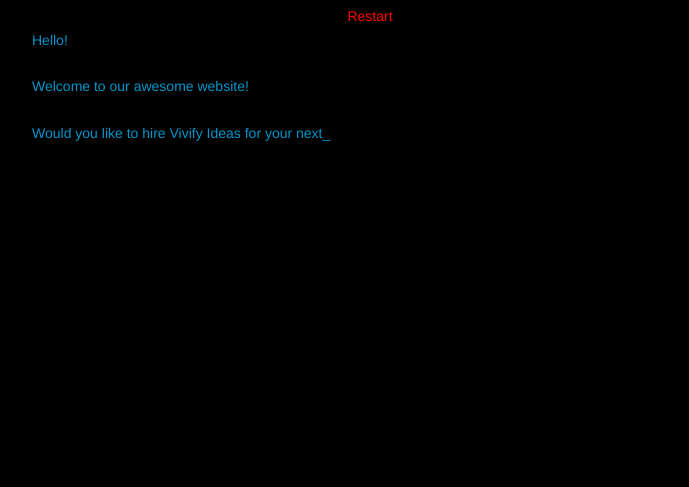
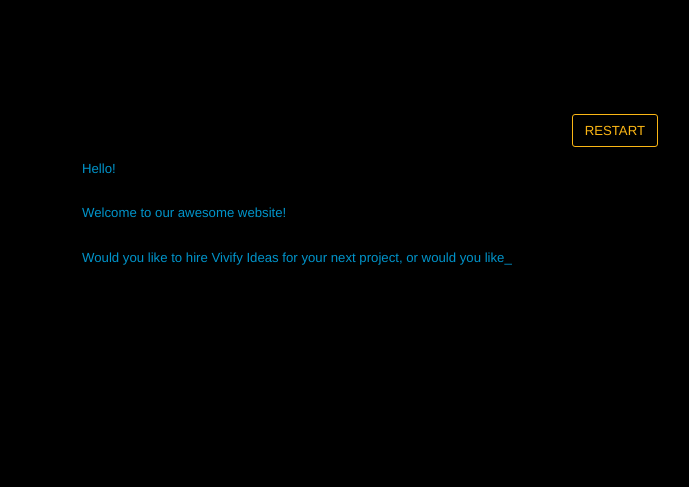
Before and after one commit to mkanostrevac/chatbot, a website: page index.html in a window 1280 px wide. Shown: the whole page, without its empty margins (270-959 px from the left). Drawn offline with Linux system fonts and the light colour scheme.

Commit message:
firefox fixes part 1

```diff
--- a/index.html
+++ b/index.html
@@ -8,8 +8,7 @@
 </head>
 
 <body>
-    <div class="chat-container">
-        <div id="restart" class="chat__restart--button"> Restart </div>
+    <div id="chat-container">
         <div id="chatbot">
         </div>
     </div>
@@ -19,16 +18,11 @@
     <script type="text/javascript" src="resources/assets/js/app.js"></script>
 
     <script type="text/javascript">
- 		setTimeout(function() {
-
-            var restart = document.getElementById("restart");
-            restart.addEventListener("click", function(i) {
-                chatModule.startNew();
-            });
-
+        setTimeout(function() {
             chatModule.continueLatest();
         }, 200);
     </script>
+
 </body>
 
 </html>
--- a/resources/assets/css/style.css
+++ b/resources/assets/css/style.css
@@ -1,6 +1,6 @@
 body {
     color: #0194CA;
-    font-size: 14px;
+    font-size: 12px;
     background-color: black;
     font-family: 'robotoregular', Helvetica, Arial, sans-serif;
 }
@@ -17,22 +17,36 @@
     -webkit-padding-start: 40px;
 }
 
-.chat-container {}
+#chat-container {
+    padding-top: 100px;
+    font-family: 'robotolight', Helvetica, Arial, sans-serif;
+    font-size: 1.1em;
+}
 
 .chat {
     position: relative;
     padding-bottom: 15em;
     overflow: hidden;
     margin: 0 auto;
-    max-width: 700px;
+    max-width: 600px;
 }
 
 .chat__restart--button {
-    text-align: center;
-    color: red;
+    line-height: 1.45em;
+    text-align: left;
+    padding: 6px 12px;
+    margin: 6px 12px;
+    display: inline-block;
+    border-radius: 3px;
+    border: 1px solid transparent;
+    border-color: #fbb615;
+    cursor: pointer;
+    float: right;
+    color: #fbb615;
 }
 
 .chat__list {
+    clear: right;
     list-style: none;
     padding: 0;
     margin: 0 0 0 0;
@@ -82,7 +96,7 @@
 
 .chat__answer--button--clicked {
     margin: 6px 6px;
-    transition: transform 0.3s;
+    transition: transform 0.5s;
     display: inline-block;
     cursor: pointer;
     float: none;
@@ -90,7 +104,7 @@
 }
 
 .chat__answer {
-    transition: transform 0.3s;
+    transition: transform 0.5s;
     float: right;
     color: #fbb615;
 }
@@ -102,15 +116,16 @@
 }
 
 .chat__textarea {
-    -moz-appearance: textfield-multiline;
-    -webkit-appearance: textarea;
+    /*-moz-appearance: textfield-multiline;*/
+    /*-webkit-appearance: textarea;*/
     height: 75px;
     overflow: auto;
     padding: 2px;
     float: none;
     cursor: text;
+    border: 1px solid transparent;
+    border-color: #fbb615;
     border-radius: 3px;
-    border: 1px solid;
     margin: 12px 12px;
     transition: transform 0.3s;
     color: #fbb615;
@@ -118,15 +133,15 @@
 }
 
 .chat__textarea--finished {
-    -moz-appearance: textfield-multiline;
-    -webkit-appearance: textarea;
+    /*-moz-appearance: textfield-multiline;*/
+    /*-webkit-appearance: textarea;*/
     height: 75px;
     overflow: auto;
     padding: 2px;
     float: none;
     cursor: text;
     margin: 12px 12px;
-    transition: transform 0.3s;
+    transition: transform 0.5s;
     color: #fbb615;
     outline: 0px solid transparent;
 }
--- a/resources/assets/js/app.js
+++ b/resources/assets/js/app.js
@@ -127,31 +127,58 @@
 
 var chatModule = (function($, F, chatBlocks) {
 
-  var defaultConfig,
-    chatList,
-    chatAnswers,
-    chatHost,
-    hasSeenMaxCharResponse = false;
+  var currentChat;
+  var chatList;
+  var chatAnswers;
+  var chatHost;
+  var hasSeenMaxCharResponse = false;
 
-  defaultConfig = {
-    targetNode: "div#chatbot",
+  var defaultConfig = {
+    targetNode: "chatbot",
     scrollNode: "body",
-    maxCharsResponse: 500, //TODO
+    maxCharsResponse: 500,
     maxCharsResponseText: {
       type: "warning",
       text: "Let's keep it casual... no need for long messages. :)"
     },
     cursor: "<span class=\"blink\">_</span>",
-    chatDelay: 1050,
-    typingSpeed: 18
+    chatDelay: 1000,
+
+    typingSpeed: 15
   };
 
+  function startNew() {
+
+    initDom();
+    var fingerprint = new F().get();
+
+    currentChat = {
+      client_id: fingerprint,
+      completed: false,
+      id: 1,
+      log: [],
+      sent_email: false,
+    };
+
+    localStorage.setItem("currentChat", JSON.stringify(currentChat));
+
+    generateNext(chatBlocks.q1);
+  }
+
   function initDom() {
+
+    var chatRestart = document.createElement("div");
+    chatRestart.innerHTML = "RESTART";
+    chatRestart.setAttribute("class", "chat__restart--button");
+    chatRestart.addEventListener("click", function(i) {
+      startNew();
+    });
+
     chatList = document.createElement("ul");
     chatList.className = "chat__list";
     chatAnswers = document.createElement("div");
     chatAnswers.className = "chat__responses";
-    chatHost = document.querySelector(defaultConfig.targetNode);
+    chatHost = document.getElementById(defaultConfig.targetNode);
 
     if (!chatHost) {
       console.warn("Host element not found.");
@@ -162,6 +189,7 @@
     }
 
     chatHost.classList.add("chat");
+    chatHost.appendChild(chatRestart);
     chatHost.appendChild(chatList);
     chatHost.appendChild(chatAnswers);
   }
@@ -296,8 +324,8 @@
         next: next
       });
 
-      typingSpeed = defaultConfig.typingSpeed;
-      typingDelay = text * typingSpeed;
+      var typingSpeed = defaultConfig.typingSpeed;
+      var typingDelay = text * typingSpeed;
 
       setTimeout(function() {
         setTimeout(function() {
@@ -385,7 +413,7 @@
   function writeAnswer(chatBlock) {
 
     var textArea = document.createElement("div");
-    textArea.next = chatBlock.next; //TODO
+    textArea.next = chatBlock.next;
     textArea.setAttribute("class", "chat__block");
     textArea.style.transform = "translate3d(0, 200px, 0)";
 
@@ -407,15 +435,12 @@
     });
 
     textArea.addEventListener("keyup", function(e) {
-      if (textArea.innerText.length) {
+      if (textArea.innerText.length > 0 && textArea.innerHTML !== "<br>") {
         textArea.classList.remove("chat__textarea--placeholder");
       } else {
         textArea.classList.add("chat__textarea--placeholder");
         textArea.focus();
       }
-    });
-
-    textArea.addEventListener("keypress", function(e) {
       if (textArea.innerText.length > defaultConfig.maxCharsResponse) {
         if (!hasSeenMaxCharResponse) {
           generateNext(defaultConfig.maxCharsResponseText);
@@ -425,8 +450,8 @@
     });
 
     textArea.addEventListener("keydown", function(e) {
-      if (e.keyCode === 13) { //ENTER KEY
-        if (textArea.innerText.length) {
+      if (textArea.innerText.length > 0 && textArea.innerHTML !== "<br>") {
+        if (e.keyCode === 13) { //ENTER KEY
           textArea.setAttribute("contentEditable", false);
           textArea.classList.remove("chat__textarea");
           textArea.classList.add("chat__textarea--finished");
@@ -530,44 +555,20 @@
   }
 
   return {
-    startNew: function() {
-
+    continueLatest: function() {
       initDom();
-
-      var fingerprint = new F().get();
-
-      currentChat = {
-        client_id: fingerprint,
-        completed: false,
-        id: 1,
-        log: [],
-        sent_email: false,
-      };
-
-      localStorage.setItem("currentChat", JSON.stringify(currentChat));
-
-      generateNext(chatBlocks.q1);
-    },
-
-    continueLatest: function() {
-
-      initDom();
-
       var currentChat;
 
       if (localStorage.currentChat) {
-
         currentChat = JSON.parse(localStorage.getItem("currentChat"));
 
         if (currentChat.log.length > 0) {
           recreateLatestChat(currentChat.log);
         } else {
-          this.startNew();
+          startNew();
         }
-
       } else {
-
-        this.startNew();
+        startNew();
       }
     }
   };
```
